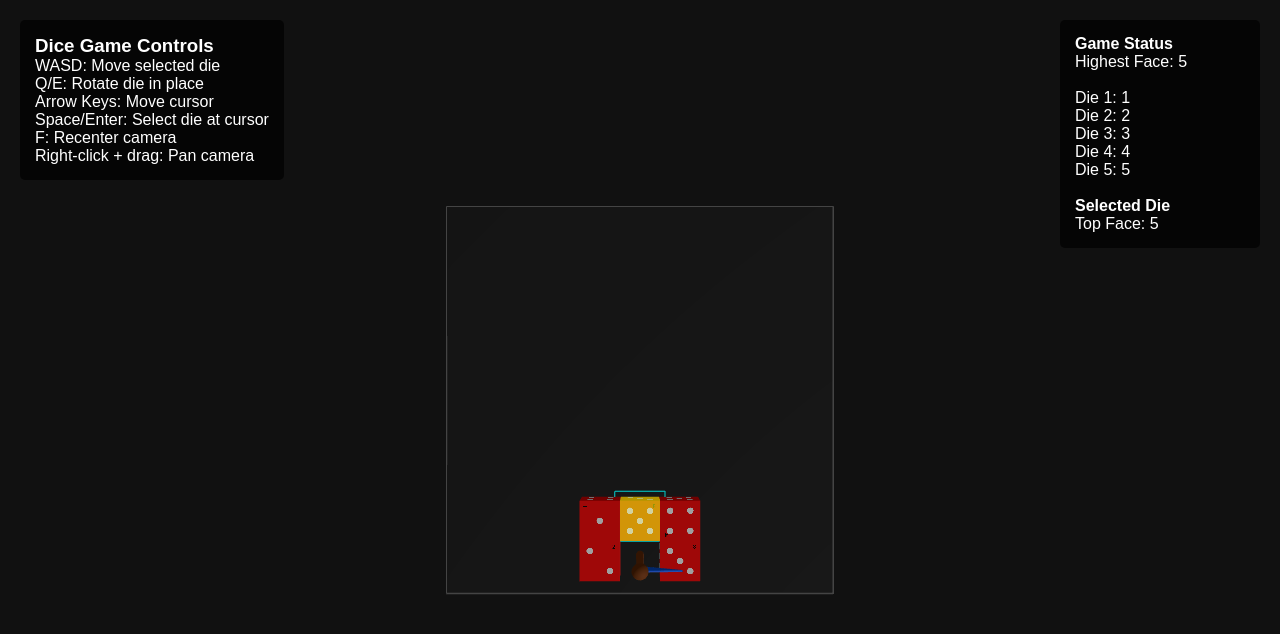
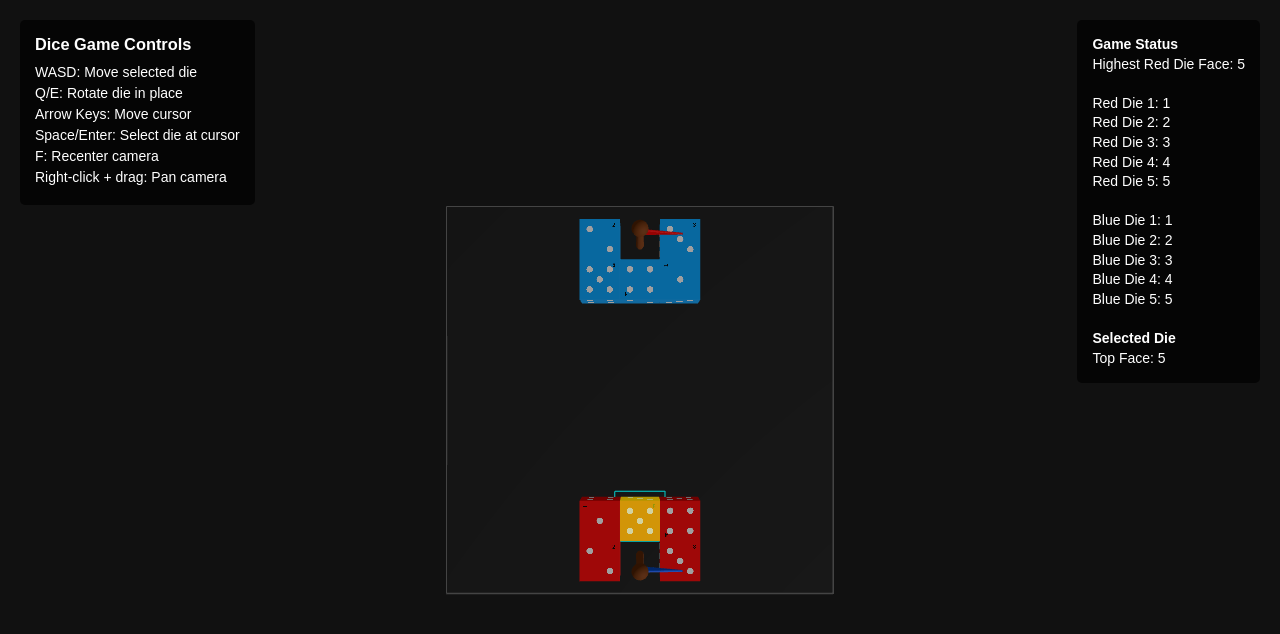
Before and after one commit to njculpin/feint, a website built with Vite: page index.html in a window 1280 px wide. Built offline with nearby package versions, Linux system fonts and the light colour scheme; animation ran at ten frames a second.

Commit message:
opposing dice placement

```diff
--- a/src/main.ts
+++ b/src/main.ts
@@ -2,6 +2,7 @@ import * as THREE from "three";
 import "./style.css";
 import { Die } from "./models/die";
 import { GameBoard } from "./models/board";
+import { Flag } from "./models/flag";
 
 // Wait for DOM to be fully loaded
 document.addEventListener("DOMContentLoaded", () => {
@@ -80,7 +81,8 @@ document.addEventListener("DOMContentLoaded", () => {
   const startPosition = gameBoard.getStartPosition(dieSize);
 
   // Create array to store all dice
-  const dice: Die[] = [];
+  const redDice: Die[] = [];
+  const blueDice: Die[] = [];
 
   // Create array to track occupied positions
   const occupiedPositions: THREE.Vector3[] = [];
@@ -107,7 +109,7 @@ document.addEventListener("DOMContentLoaded", () => {
     );
   };
 
-  // Create and add 6 dice in adjacent positions
+  // Create and add 6 red dice in adjacent positions
   let diceCount = 0;
   const maxDice = 6;
 
@@ -116,7 +118,7 @@ document.addEventListener("DOMContentLoaded", () => {
     () => Math.random() - 0.5
   );
 
-  // Try to place dice in shuffled positions
+  // Try to place red dice in shuffled positions
   for (const offset of shuffledPositions) {
     if (diceCount >= maxDice) break;
 
@@ -134,20 +136,88 @@ document.addEventListener("DOMContentLoaded", () => {
     ) {
       // Create die with red color and a specific top face
       const faceValue = (diceCount % 6) + 1; // Assign values 1-6
-      const adjacentDie = new Die({
+      const redDie = new Die({
         size: dieSize,
         position: position,
-        color: "#ff0000", // All dice are red
+        color: "#ff0000", // Red dice
         pipColor: "#ffffff",
         initialTopFace: faceValue, // Set the initial top face
       });
 
       // Set anisotropy for better texture quality
-      adjacentDie.setAnisotropy(renderer.capabilities.getMaxAnisotropy());
+      redDie.setAnisotropy(renderer.capabilities.getMaxAnisotropy());
 
       // Add to scene and dice array
-      scene.add(adjacentDie.mesh);
-      dice.push(adjacentDie);
+      scene.add(redDie.mesh);
+      redDice.push(redDie);
+
+      // Mark position as occupied
+      occupiedPositions.push(position.clone());
+
+      // Increment dice count
+      diceCount++;
+    }
+  }
+
+  // Create a red flag on the opposite side of the board for blue dice
+  const oppositeStartPos = new THREE.Vector3(
+    -startPosition.x,
+    0,
+    -startPosition.z
+  );
+
+  // Create red flag for blue dice
+  const blueFlag = new Flag({
+    position: new THREE.Vector3(oppositeStartPos.x, 0, oppositeStartPos.z),
+    poleHeight: dieSize * 2.5,
+    poleRadius: dieSize * 0.08,
+    flagWidth: dieSize * 1.0,
+    flagHeight: dieSize * 0.6,
+    flagColor: 0xff0000, // Red flag
+    poleColor: 0x8b4513, // Brown pole
+  });
+
+  // Add the blue flag to the scene
+  blueFlag.addToScene(scene);
+
+  // Add opposite start position to occupied positions
+  occupiedPositions.push(oppositeStartPos.clone());
+
+  // Create and add 6 blue dice in adjacent positions to the opposite flag
+  diceCount = 0;
+
+  // Try to place blue dice in shuffled positions around the opposite flag
+  for (const offset of shuffledPositions) {
+    if (diceCount >= maxDice) break;
+
+    // Calculate absolute position (mirrored from red dice)
+    const position = new THREE.Vector3(
+      oppositeStartPos.x + offset.x,
+      dieSize / 2, // Keep y position at half the die height
+      oppositeStartPos.z + offset.z
+    );
+
+    // Check if position is within board boundaries and not occupied
+    if (
+      gameBoard.isWithinBoundaries(position) &&
+      !isPositionOccupied(position)
+    ) {
+      // Create die with blue color and a specific top face
+      const faceValue = (diceCount % 6) + 1; // Assign values 1-6
+      const blueDie = new Die({
+        size: dieSize,
+        position: position,
+        color: "#0066ff", // Blue dice
+        pipColor: "#ffffff",
+        initialTopFace: faceValue, // Set the initial top face
+      });
+
+      // Set anisotropy for better texture quality
+      blueDie.setAnisotropy(renderer.capabilities.getMaxAnisotropy());
+
+      // Add to scene and dice array
+      scene.add(blueDie.mesh);
+      blueDice.push(blueDie);
 
       // Mark position as occupied
       occupiedPositions.push(position.clone());
@@ -158,7 +228,11 @@ document.addEventListener("DOMContentLoaded", () => {
   }
 
   // Make sure all dice have their top face calculated correctly
-  dice.forEach((die) => {
+  redDice.forEach((die) => {
+    die.updateTopFaceFromRotation();
+  });
+
+  blueDice.forEach((die) => {
     die.updateTopFaceFromRotation();
   });
 
@@ -249,20 +323,27 @@ document.addEventListener("DOMContentLoaded", () => {
 
   // Function to update info display
   function updateInfoDisplay() {
-    // Get all dice top faces for debugging
-    const allDiceFaces = dice
-      .map((die) => `Die ${dice.indexOf(die) + 1}: ${die.topFace}`)
+    // Get all red dice top faces for debugging
+    const redDiceFaces = redDice
+      .map((die) => `Red Die ${redDice.indexOf(die) + 1}: ${die.topFace}`)
       .join("<br>");
 
-    // Get the highest rank
+    // Get all blue dice top faces for debugging
+    const blueDiceFaces = blueDice
+      .map((die) => `Blue Die ${blueDice.indexOf(die) + 1}: ${die.topFace}`)
+      .join("<br>");
+
+    // Get the highest rank among red dice
     const { rank } = findHighestRankDice();
 
     if (selectedDice.length === 0) {
       infoDisplay.innerHTML = `
         <strong>Game Status</strong><br>
-        Highest Face: ${rank}<br>
+        Highest Red Die Face: ${rank}<br>
         <br>
-        ${allDiceFaces}<br>
+        ${redDiceFaces}<br>
+        <br>
+        ${blueDiceFaces}<br>
         <br>
         No die selected
       `;
@@ -272,9 +353,11 @@ document.addEventListener("DOMContentLoaded", () => {
     const activeDie = selectedDice[0];
     infoDisplay.innerHTML = `
       <strong>Game Status</strong><br>
-      Highest Face: ${rank}<br>
+      Highest Red Die Face: ${rank}<br>
       <br>
-      ${allDiceFaces}<br>
+      ${redDiceFaces}<br>
+      <br>
+      ${blueDiceFaces}<br>
       <br>
       <strong>Selected Die</strong><br>
       Top Face: ${activeDie.topFace}
@@ -337,7 +420,7 @@ document.addEventListener("DOMContentLoaded", () => {
     // Don't start a new movement if already moving
     if (isCursorMoving) return;
 
-    // Find dice with highest rank
+    // Find red dice with highest rank
     const { dice: highestDice } = findHighestRankDice();
 
     // If no highest dice, don't move cursor
@@ -508,32 +591,34 @@ document.addEventListener("DOMContentLoaded", () => {
     }
   }
 
-  // Function to find all dice with the highest rank
+  // Function to find all red dice with the highest rank
   const findHighestRankDice = (): { dice: Die[]; rank: number } => {
     let highestRank = 0;
 
-    // First find the highest rank among all dice
-    dice.forEach((die) => {
+    // First find the highest rank among red dice only
+    redDice.forEach((die) => {
       if (die.topFace > highestRank) {
         highestRank = die.topFace;
       }
     });
 
-    // Then collect all dice with that rank
-    const highestDice = dice.filter((die) => die.topFace === highestRank);
+    // Then collect all red dice with that rank
+    const highestDice = redDice.filter((die) => die.topFace === highestRank);
 
     return { dice: highestDice, rank: highestRank };
   };
 
   // Update which dice are highlighted
   const updateHighlightedDice = (): void => {
-    // Find dice with highest rank
+    // Find red dice with highest rank
     const { dice: highestDice } = findHighestRankDice();
 
     // Unhighlight all dice
-    dice.forEach((die) => die.highlight(false));
+    redDice.forEach((die) => die.highlight(false));
+    // Blue dice are never highlighted or selectable
+    blueDice.forEach((die) => die.highlight(false));
 
-    // Highlight highest-ranked dice with appropriate colors
+    // Highlight highest-ranked red dice with appropriate colors
     highestDice.forEach((die) => {
       // If this die is in the selected dice array, highlight it as selected (yellow)
       // Otherwise, highlight it as movable but not selected (orange)
@@ -594,7 +679,7 @@ document.addEventListener("DOMContentLoaded", () => {
     );
   };
 
-  // Function to check if a die is among the highest rank dice
+  // Function to check if a die is among the highest rank red dice
   const isHighestRankDie = (die: Die): boolean => {
     const { dice: highestDice } = findHighestRankDice();
     return highestDice.includes(die);
@@ -605,6 +690,14 @@ document.addEventListener("DOMContentLoaded", () => {
     if (isRolling || selectedDice.length === 0) return;
 
     const activeDie = selectedDice[0];
+
+    // Check if the die is a red die (only red dice can be controlled)
+    if (!redDice.includes(activeDie)) {
+      // If not a red die, deselect it and update highlighted dice
+      selectedDice = [];
+      updateHighlightedDice();
+      return;
+    }
 
     // Check if the die is still among the highest rank
     if (!isHighestRankDie(activeDie)) {
@@ -661,6 +754,9 @@ document.addEventListener("DOMContentLoaded", () => {
     if (selectedDice.length === 0) return;
 
     const activeDie = selectedDice[0];
+
+    // Only continue if the die is a red die
+    if (!redDice.includes(activeDie)) return;
 
     // Only continue if the die is still highest rank
     if (!isHighestRankDie(activeDie)) return;
@@ -802,6 +898,14 @@ document.addEventListener("DOMContentLoaded", () => {
       if (!isRolling && selectedDice.length > 0) {
         const activeDie = selectedDice[0];
 
+        // Check if the die is a red die (only red dice can be controlled)
+        if (!redDice.includes(activeDie)) {
+          // If not a red die, deselect it and update highlighted dice
+          selectedDice = [];
+          updateHighlightedDice();
+          return;
+        }
+
         // Check if the die is still among the highest rank
         if (!isHighestRankDie(activeDie)) {
           updateHighlightedDice();
@@ -853,13 +957,16 @@ document.addEventListener("DOMContentLoaded", () => {
     if (event.code.startsWith("Digit") && selectedDice.length > 0) {
       const digit = Number.parseInt(event.code.replace("Digit", ""));
       if (digit >= 1 && digit <= 6) {
-        selectedDice.forEach((die) => {
+        const activeDie = selectedDice[0];
+
+        // Only allow setting values for red dice
+        if (redDice.includes(activeDie)) {
           console.log(
-            `Manually setting die value from ${die.topFace} to ${digit}`
+            `Manually setting die value from ${activeDie.topFace} to ${digit}`
           );
-          die.setTopFace(digit);
-        });
-        updateHighlightedDice();
+          activeDie.setTopFace(digit);
+          updateHighlightedDice();
+        }
       }
     }
   });
--- a/src/models/board.ts
+++ b/src/models/board.ts
@@ -15,6 +15,7 @@ export class GameBoard {
   border: THREE.LineSegments;
   gridHelper: THREE.GridHelper;
   startFlag: Flag;
+  endFlag: Flag;
   cellSize: number;
   gridSize: number;
   boardSize: number;
@@ -48,6 +49,17 @@ export class GameBoard {
       flagWidth: this.cellSize * 1.0, // Flag as wide as a cell
       flagHeight: this.cellSize * 0.6, // Flag 60% as tall as a cell
       flagColor: 0x0066ff, // Blue flag
+      poleColor: 0x8b4513, // Brown pole
+    });
+
+    const endPos = this.getEndPosition(this.cellSize);
+    this.endFlag = new Flag({
+      position: new THREE.Vector3(endPos.x, 0, endPos.z),
+      poleHeight: this.cellSize * 2.5, // Much taller pole (2.5x the cell size)
+      poleRadius: this.cellSize * 0.08, // Much thicker pole (8% of cell size)
+      flagWidth: this.cellSize * 1.0, // Flag as wide as a cell
+      flagHeight: this.cellSize * 0.6, // Flag 60% as tall as a cell
+      flagColor: 0xff0000, // Red flag
       poleColor: 0x8b4513, // Brown pole
     });
   }
@@ -108,6 +120,12 @@ export class GameBoard {
     return new THREE.Vector3(startX, dieSize / 2, startZ);
   }
 
+  getEndPosition(dieSize: number): THREE.Vector3 {
+    const startX = 0;
+    const startZ = 0;
+    return new THREE.Vector3(startX, dieSize / 2, startZ);
+  }
+
   // Check if a position is within the board boundaries
   isWithinBoundaries(position: THREE.Vector3): boolean {
     return (
--- a/src/style.css
+++ b/src/style.css
@@ -1,15 +1,8 @@
-* {
+body {
   margin: 0;
   padding: 0;
-  box-sizing: border-box;
-}
-
-html,
-body {
   overflow: hidden;
-  width: 100%;
-  height: 100%;
-  background-color: #111;
+  font-family: Arial, sans-serif;
 }
 
 #container {
@@ -20,40 +13,38 @@ body {
   height: 100%;
 }
 
-canvas {
-  display: block;
+.instructions {
+  position: fixed;
+  top: 20px;
+  left: 20px;
+  background-color: rgba(0, 0, 0, 0.7);
+  color: white;
+  padding: 15px;
+  border-radius: 5px;
+  font-size: 14px;
+  z-index: 100;
+  max-width: 300px;
 }
 
-.instructions {
-  position: absolute;
+.instructions h3 {
+  margin-top: 0;
+  margin-bottom: 10px;
+}
+
+.instructions p {
+  margin: 5px 0;
+}
+
+.info {
+  position: fixed;
   top: 20px;
-  left: 20px;
+  right: 20px;
+  background-color: rgba(0, 0, 0, 0.7);
   color: white;
-  font-family: Arial, sans-serif;
-  background-color: rgba(0, 0, 0, 0.7);
   padding: 15px;
   border-radius: 5px;
-  z-index: 10;
+  font-size: 14px;
+  z-index: 100;
+  max-width: 300px;
+  line-height: 1.4;
 }
-
-.lasso-selection {
-  position: absolute;
-  border: 2px dashed rgba(255, 255, 255, 0.7);
-  background-color: rgba(100, 149, 237, 0.2);
-  pointer-events: none;
-  z-index: 5;
-}
-
-/* Add styles for the info display */
-.info {
-  position: absolute;
-  top: 20px;
-  right: 20px;
-  color: white;
-  font-family: Arial, sans-serif;
-  background-color: rgba(0, 0, 0, 0.7);
-  padding: 15px;
-  border-radius: 5px;
-  z-index: 10;
-  min-width: 200px;
-}
```
